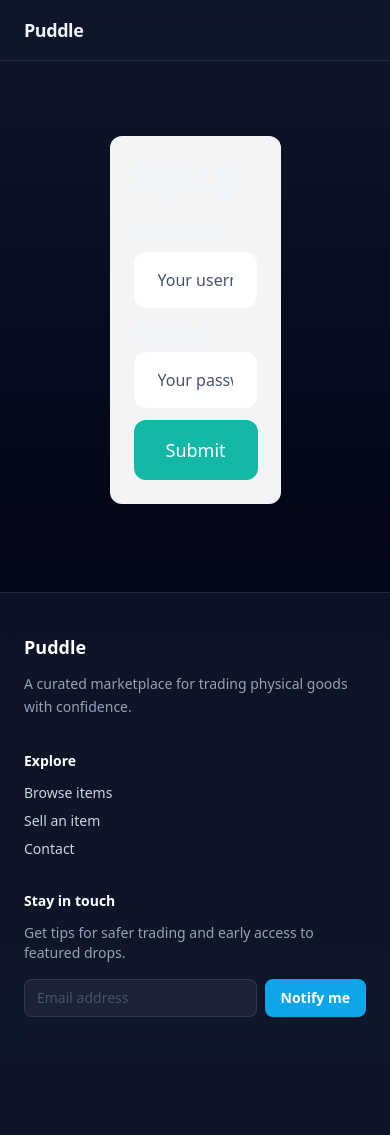
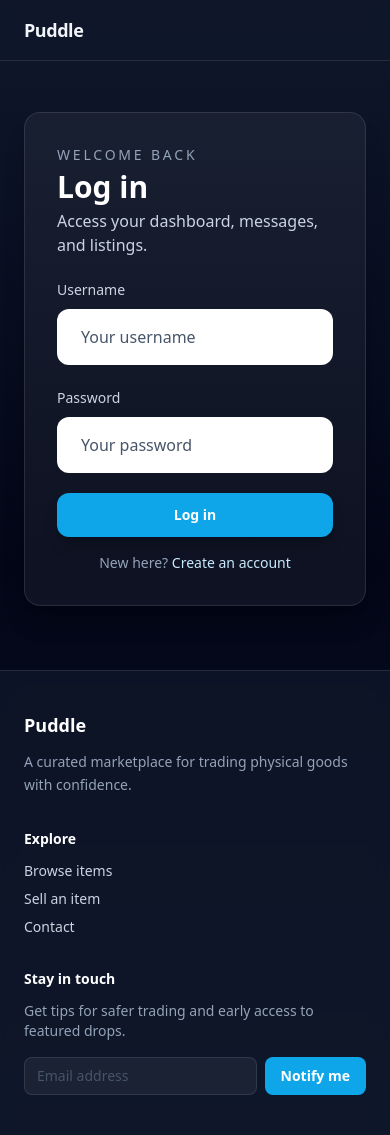
Before and after one commit to pawloshabtez3/Django-mart, a Django app: page /login/ in a window 390 px wide. Before the commit the page ends 1017 px from the top, so only its background shows below. Run offline with Django 5.2, Linux system fonts and the light colour scheme; parts of the project's set-up code (start-up, migrations or seed data) failed here and were passed over; some libraries are stand-ins or nearby versions.

Commit message:
Refactor login template for improved layout, styling, and responsiveness

```diff
--- a/Puddle/core/templates/core/login.html
+++ b/Puddle/core/templates/core/login.html
@@ -3,33 +3,37 @@
 {% block title %}Log in{% endblock %}
 
 {% block content %}
-<div class="w-1/2 my-6 mx-auto p-6 bg-gray-100 rounded-xl">
-    <h1 class="mb-6 text-3xl">Sign up</h1>
+<div class="max-w-md mx-auto rounded-2xl border border-white/10 bg-white/5 p-8 shadow-xl shadow-black/20">
+    <div class="mb-4 space-y-1">
+        <p class="text-sm uppercase tracking-[0.2em] text-slate-400">Welcome back</p>
+        <h1 class="text-3xl font-semibold text-white">Log in</h1>
+        <p class="text-slate-300">Access your dashboard, messages, and listings.</p>
+    </div>
 
-    <form method="post" action=".">
+    <form method="post" action="." class="space-y-5">
         {% csrf_token %}
 
-        <div class="mb-3">
-            <label class="inline-block mb-2">Username</label><br>
+        <div class="space-y-2 text-slate-200">
+            <label class="text-sm text-slate-300">Username</label>
             {{ form.username }}
         </div>
 
-        <div class="mb-3">
-            <label class="inline-block mb-2">Password</label><br>
+        <div class="space-y-2 text-slate-200">
+            <label class="text-sm text-slate-300">Password</label>
             {{ form.password }}
         </div>
 
         {% if form.errors or form.non_field_errors %}
-            <div class="mb-3 p-6 bg-red-100 rounded-xl">
+            <div class="rounded-xl border border-red-500/40 bg-red-500/10 p-4 text-red-200">
                 {% for field in form %}
                     {{ field.errors }}
                 {% endfor %}
-
                 {{ form.non_field_errors }}
             </div>
         {% endif %}
 
-        <button class="py-4 px-8 text-lg bg-teal-500 hover:bg-teal-700 rounded-xl text-white">Submit</button>
+        <button class="w-full rounded-xl bg-ocean-600 px-4 py-3 text-sm font-semibold text-white shadow-lg shadow-black/20 hover:bg-ocean-700">Log in</button>
     </form>
+    <p class="mt-4 text-center text-sm text-slate-400">New here? <a href="{% url 'core:signup' %}" class="text-ocean-100 hover:text-white">Create an account</a></p>
 </div>
 {% endblock %}
```
